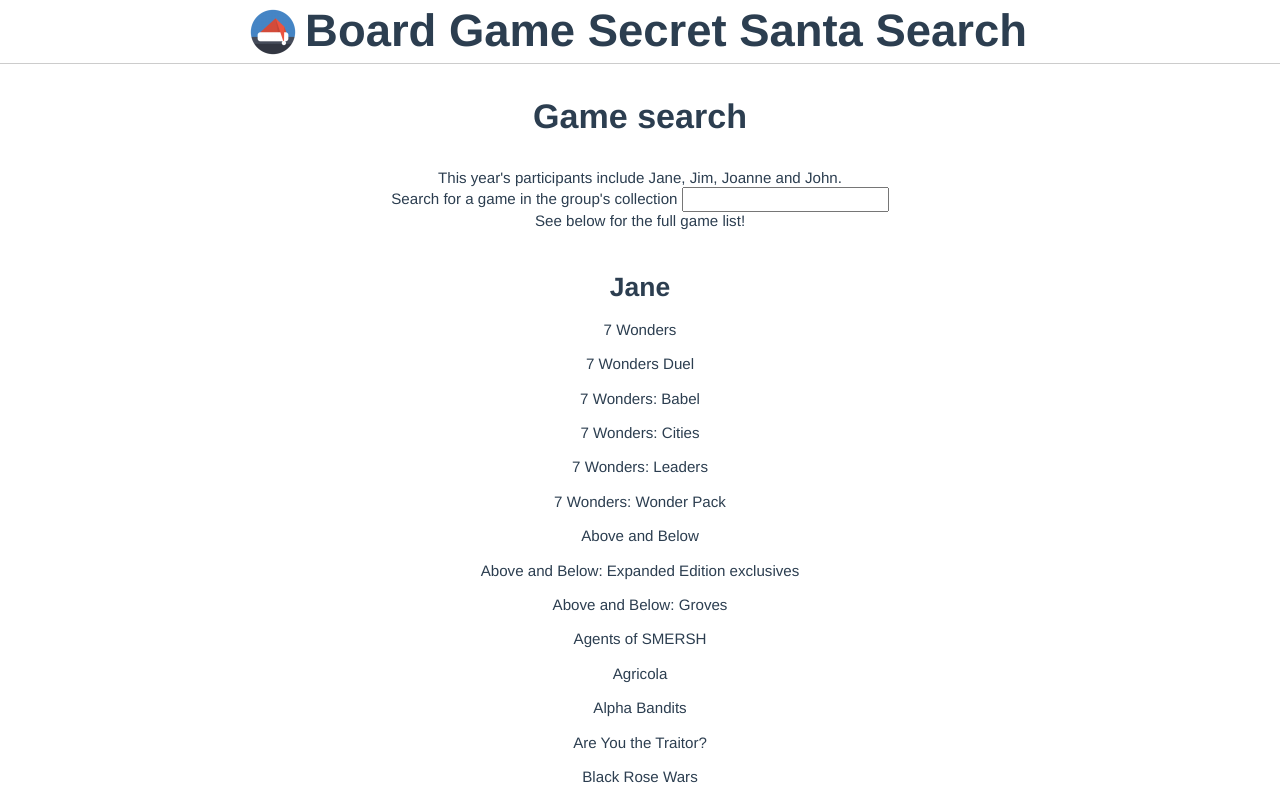
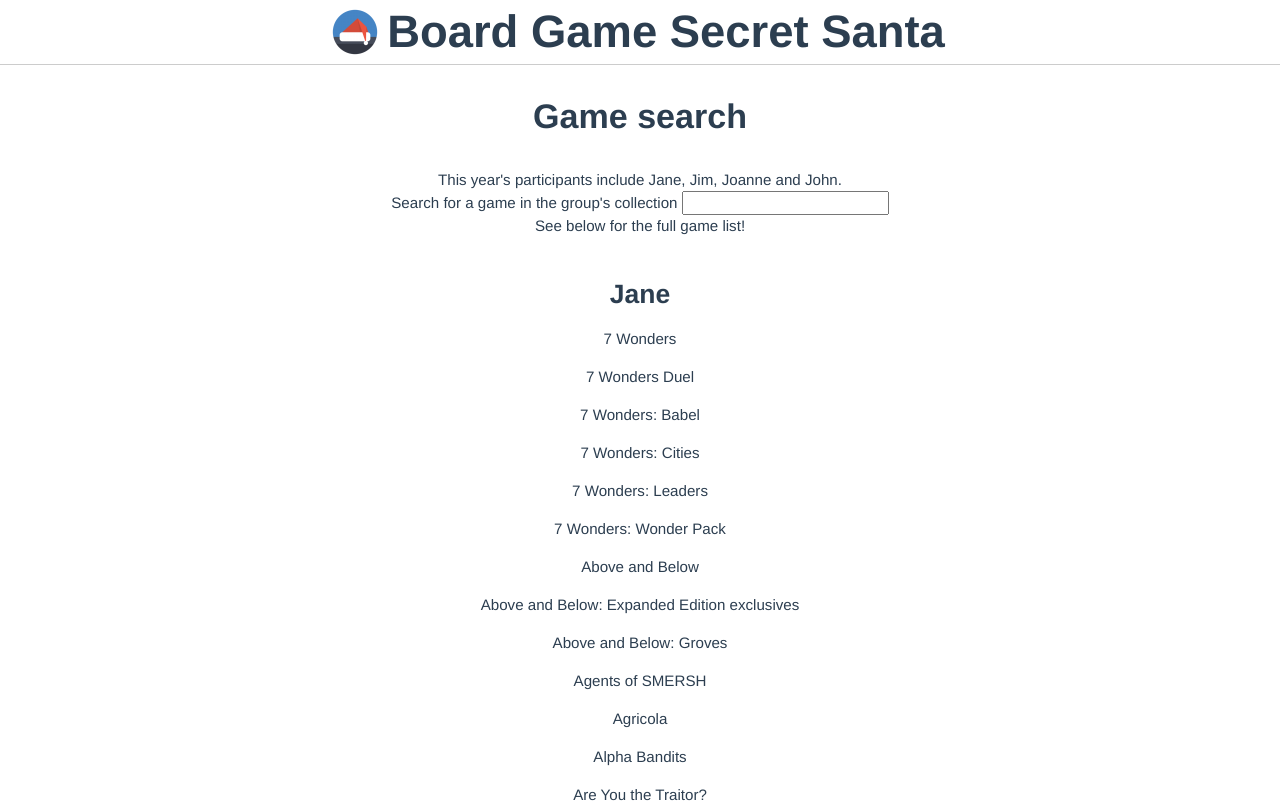
Before and after one commit to squireChuck/board-game-secret-santa-search, a Vue app in the folder ui/: page / in a window 1280 px wide. Shown: the top 803 px of the page. Built offline with nearby package versions, Linux system fonts and the light colour scheme.

Commit message:
fixed header

```diff
--- a/ui/package.json
+++ b/ui/package.json
@@ -1,5 +1,5 @@
 {
-  "name": "bgg-s2",
+  "name": "bgs2",
   "version": "0.1.0",
   "private": true,
   "scripts": {
--- a/ui/src/App.vue
+++ b/ui/src/App.vue
@@ -1,7 +1,10 @@
 <template>
-  <div id="app" class="container-grid page">
-    <TheHeader />
-    <SearchableGameList :players="players"/>
+  <div id="app" class="page">
+    <TheHeader id="header"/>
+    <SearchableGameList
+      id="main"
+      :players="players"
+    />
   </div>
 </template>
 
@@ -23,25 +26,3 @@
   }
 };
 </script>
-
-<style scoped>
-.container-grid {
-  display: grid;
-  grid-template-rows: 2.5em 1fr;
-}
-
-/* 40em - 640px */
-@media (min-width: 40em) {
-  .container-grid {
-    display: grid;
-    grid-template-rows: 3.5em 1fr;
-  }
-}
-/* 50em - 800px */
-@media (min-width: 50em) {
-  .container-grid {
-    display: grid;
-    grid-template-rows: 4em 1fr;
-  }
-}
-</style>
--- a/ui/src/assets/css/main.css
+++ b/ui/src/assets/css/main.css
@@ -1,3 +1,9 @@
+/*
+  Supported sizes
+    - Mobile first styles
+    - 40em (640px) styles
+    - 50em (800px) styles
+*/
 #app {
   font-family: "Avenir", Helvetica, Arial, sans-serif;
   -webkit-font-smoothing: antialiased;
@@ -5,3 +11,36 @@
   text-align: center;
   color: #2c3e50;
 }
+
+/* General page structure - fixed header followed by main content. */
+#header {
+  position: fixed;
+  top: 0;
+  width: 100%;
+  background-color: white;
+  border-bottom: 1px solid rgba(128, 128, 128, 0.4);
+  height: 2.5em;
+}
+
+#main {
+  padding-top: 2.5em;
+}
+
+
+@media (min-width: 40em) {
+  #header {
+    height: 3.5em;
+  }
+  #main {
+    padding-top: 3.5em;
+  }
+}
+
+@media (min-width: 50em) {
+  #header {
+    height: 4em;
+  }
+  #main {
+    padding-top: 4em;
+  }
+}
--- a/ui/src/assets/css/modernscale.css
+++ b/ui/src/assets/css/modernscale.css
@@ -6,9 +6,9 @@
   font-size-adjust: 0.5;
 }
 
-/* Check out `performance_final.html` to get a feeling of where #page is
+/* Check out `performance_final.html` to get a feeling of where #app.pageis
    located. */
-#page {
+#app.page{
   font-size: 1em;
   /* equivalent to 16px */
   line-height: 1.25;
@@ -16,7 +16,7 @@
 }
 
 @media (min-width: 43.75em) {
-  #page {
+  #app.page{
     font-size: 1em;
     /* equivalent to 16px */
     line-height: 1.375;
--- a/ui/src/components/TheHeader.vue
+++ b/ui/src/components/TheHeader.vue
@@ -6,7 +6,7 @@
         alt="Santa Hat"
         class="logo logo-sm"
       >
-      <h1 class="header header-sm">BGS3</h1>
+      <h1 class="header header-sm">BGS2</h1>
     </template>
     <template>
       <img
@@ -14,7 +14,7 @@
         alt="Santa Hat"
         class="logo logo-md"
       >
-      <h1 class="header header-md">BG Secret Santa Search</h1>
+      <h1 class="header header-md">BG Secret Santa</h1>
     </template>
     <template>
       <img
@@ -22,7 +22,7 @@
         alt="Santa Hat"
         class="logo logo-lg"
       >
-      <h1 class="header header-lg">Board Game Secret Santa Search</h1>
+      <h1 class="header header-lg">Board Game Secret Santa</h1>
     </template>
   </header>
 </template>
@@ -32,10 +32,6 @@
   display: flex;
   justify-content: center;
   align-items: center;
-}
-
-header {
-  border-bottom: 1px solid rgba(128, 128, 128, 0.4);
 }
 
 .logo,
```
Also changed, not shown: 2 other files (tests, documents, lock files or other folders).
